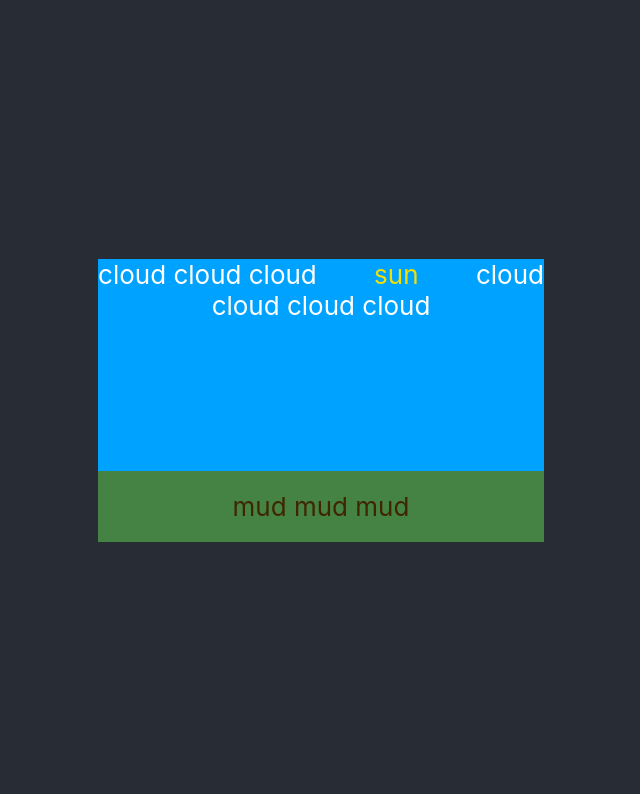
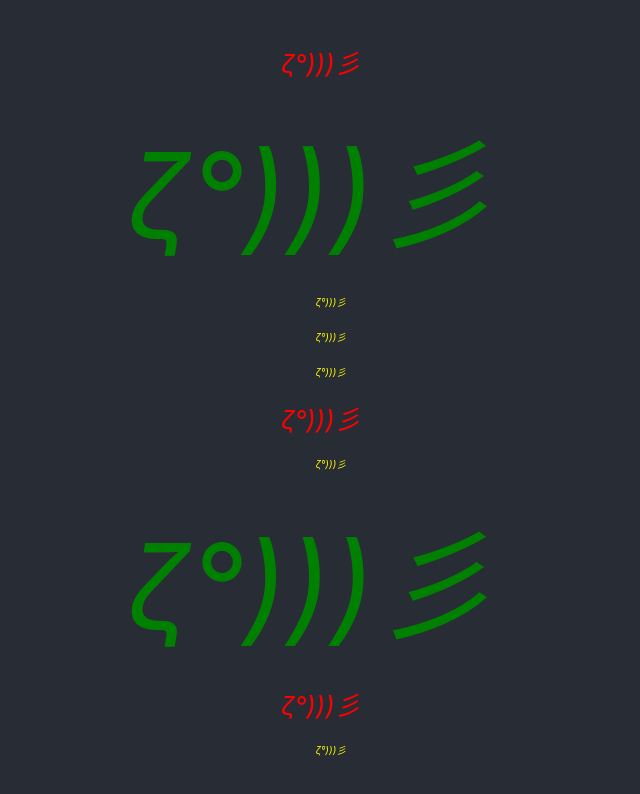
Before and after one commit to lu23770127/sturdy-pancake, a React (Create React App) app: page / in a window 1280 px wide. Shown: the top 794 px of the page, without its empty margins (319-959 px from the left). Built offline with nearby package versions, Linux system fonts and the light colour scheme.

Commit message:
feat: :lipstick: extends example
make an extend example of fish style

```diff
--- a/src/App.js
+++ b/src/App.js
@@ -1,14 +1,20 @@
 import "./App.css";
-import "./assets/sass/module.sass";
-
+import "./assets/sass/extend.sass";
 function App() {
   return (
     <div className="App">
       <header className="App-header">
         <div>
-          cloud cloud cloud <label>sun</label> cloud
-          <br /> cloud cloud cloud
-          <p>mud mud mud</p>
+          <div className="normal-fish">ζ°)))彡</div>
+          <div className="fat-fish">ζ°)))彡</div>
+          <div className="small-fish">ζ°)))彡</div>
+          <div className="small-fish">ζ°)))彡</div>
+          <div className="small-fish">ζ°)))彡</div>
+          <div className="normal-fish">ζ°)))彡</div>
+          <div className="small-fish">ζ°)))彡</div>
+          <div className="fat-fish">ζ°)))彡</div>
+          <div className="normal-fish">ζ°)))彡</div>
+          <div className="small-fish">ζ°)))彡</div>
         </div>
       </header>
     </div>
--- /dev/null
+++ b/src/assets/sass/extend.sass
@@ -0,0 +1,20 @@
+
+%fish-size
+    min-width: 20px
+    min-height: 10px
+    color: yellow
+    margin: 20px
+    font-style: italic
+.normal-fish
+    @extend %fish-size
+    color: red
+.fat-fish
+    @extend %fish-size
+    color: green
+    font-size: 120px
+    padding-right: 20px
+
+.small-fish
+    @extend %fish-size
+    font-size: 10px
+    padding-left: 20px
```
